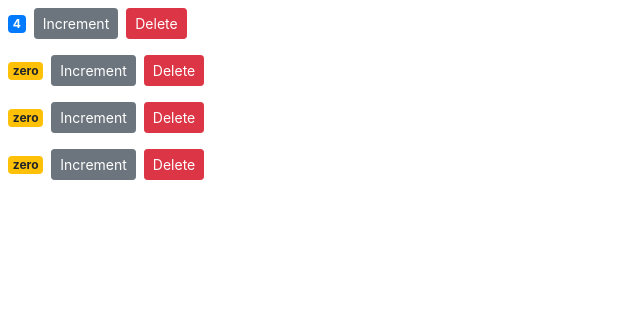
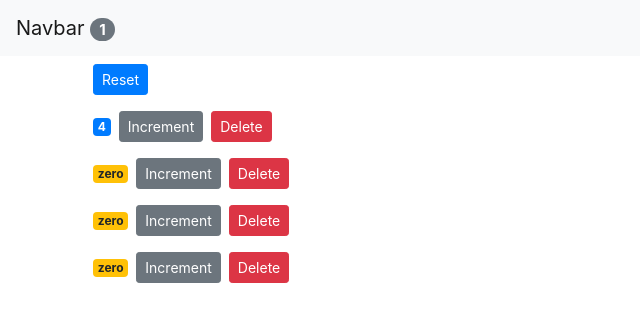
Before and after one commit to pnguye11/react_beginner, a React (Create React App) app: page / in a window 1280 px wide. Shown: the top 322 px of the page, without its empty margins (0-640 px from the left). Built offline with nearby package versions, Linux system fonts and the light colour scheme.

Commit message:
refactor and complete

```diff
--- a/src/App.js
+++ b/src/App.js
@@ -1,25 +1,54 @@
-import logo from './logo.svg';
-import './App.css';
+import React, { Component } from "react";
+import NavBar from "./components/navbar";
+import Counters from "./components/counters";
+import "./App.css";
 
-function App() {
-  return (
-    <div className="App">
-      <header className="App-header">
-        <img src={logo} className="App-logo" alt="logo" />
-        <p>
-          Edit <code>src/App.js</code> and save to reload.
-        </p>
-        <a
-          className="App-link"
-          href="https://reactjs.org"
-          target="_blank"
-          rel="noopener noreferrer"
-        >
-          Learn React
-        </a>
-      </header>
-    </div>
-  );
+class App extends Component {
+  state = {
+    counters: [
+      { id: 1, value: 4 },
+      { id: 2, value: 0 },
+      { id: 3, value: 0 },
+      { id: 4, value: 0 },
+    ],
+  };
+  constructor() {
+    super();
+  }
+  handleIncrement = (counter) => {
+    const counters = [...this.state.counters];
+    const index = counters.indexOf(counter);
+    counters[index] = { ...counter };
+    counters[index].value++;
+    this.setState({ counters });
+  };
+  handleReset = () => {
+    const counters = this.state.counters.map((c) => {
+      c.value = 0;
+      return c;
+    });
+  };
+  handleDelete = (counterId) => {
+    const counters = this.state.counters.filter((c) => c.id !== counterId);
+    this.setState({ counters });
+  };
+  render() {
+    return (
+      <React.Fragment>
+        <NavBar
+          totalCounters={this.state.counters.filter((c) => c.value > 0).length}
+        />
+        <main className="container">
+          <Counters
+            counters={this.state.counters}
+            onReset={this.handleReset}
+            onIncrement={this.handleIncrement}
+            onDelete={this.handleDelete}
+          />
+        </main>
+      </React.Fragment>
+    );
+  }
 }
 
 export default App;
--- a/src/components/counterComponent.jsx
+++ b/src/components/counterComponent.jsx
@@ -1,20 +1,14 @@
 import React, { Component } from "react";
 
 class Counter extends Component {
-  state = {
-    value: this.props.counter.value,
-
-    // imageUrl: "https://picsum.photos/200",
-  };
+  // imageUrl: "https://picsum.photos/200",
 
   ////binding event handlers
   // constructor() {
   //   super();
   //   this.handleIncrement = this.handleIncrement.bind(this);
   // }
-  handleIncrement = () => {
-    this.setState({ value: this.state.value + 1 });
-  };
+
   // styles = {
   //   fontSize: 30,
   //   fontWeight: "bold",
@@ -26,7 +20,7 @@
 
         <span className={this.getBadgeClasses()}>{this.formatCount()}</span>
         <button
-          onClick={this.handleIncrement}
+          onClick={() => this.props.onIncrement(this.props.counter)}
           className="btn btn-secondary btn-sm"
         >
           Increment
@@ -42,12 +36,12 @@
   }
   getBadgeClasses() {
     let classes = "badge m-2 badge-";
-    classes += this.state.value === 0 ? "warning" : "primary";
+    classes += this.props.counter.value === 0 ? "warning" : "primary";
     return classes;
   }
 
   formatCount() {
-    const { value } = this.state;
+    const { value } = this.props.counter;
     return value === 0 ? "zero" : value;
   }
 }
--- a/src/components/counters.jsx
+++ b/src/components/counters.jsx
@@ -2,26 +2,18 @@
 import Counter from "./counterComponent";
 
 class Counters extends Component {
-  state = {
-    counters: [
-      { id: 1, value: 4 },
-      { id: 2, value: 0 },
-      { id: 3, value: 0 },
-      { id: 4, value: 0 },
-    ],
-  };
-
-  handleDelete = (counterId) => {
-    const counters = this.state.counters.filter((c) => c.id !== counterId);
-    this.setState({ counters });
-  };
   render() {
+    const { onReset, counters, onDelete, onIncrement } = this.props;
     return (
       <div>
-        {this.state.counters.map((counter) => (
+        <button onClick={onReset} className="btn btn-primary btn-sm m-2">
+          Reset
+        </button>
+        {counters.map((counter) => (
           <Counter
             key={counter.id}
-            onDelete={this.handleDelete}
+            onDelete={onDelete}
+            onIncrement={onIncrement}
             counter={counter}
           ></Counter>
         ))}
--- /dev/null
+++ b/src/components/navbar.jsx
@@ -0,0 +1,17 @@
+import React, { Component } from "react";
+
+///stateless functional component
+const NavBar = ({ totalCounters }) => {
+  return (
+    <nav className="navbar navbar-light bg-light">
+      <a href="#" className="navbar-brand">
+        Navbar{" "}
+        <span className="badge badge-pill badge-secondary">
+          {totalCounters}
+        </span>
+      </a>
+    </nav>
+  );
+};
+
+export default NavBar;
--- a/src/index.js
+++ b/src/index.js
@@ -4,11 +4,10 @@
 import App from "./App";
 import reportWebVitals from "./reportWebVitals";
 import "bootstrap/dist/css/bootstrap.css";
-import Counters from "./components/counters";
 
 ReactDOM.render(
   <React.StrictMode>
-    <Counters />
+    <App />
   </React.StrictMode>,
   document.getElementById("root")
 );
```
Also changed, not shown: 1 other file (tests, documents, lock files or other folders).
